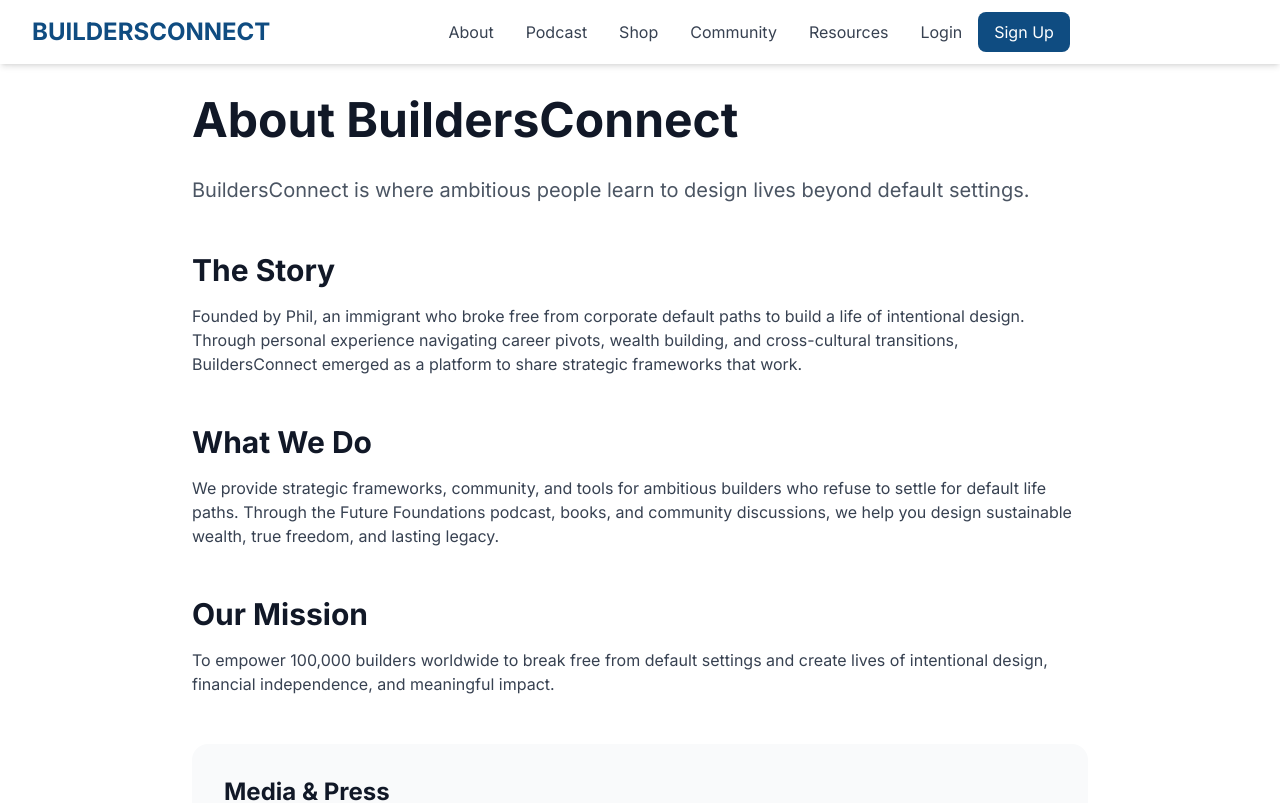
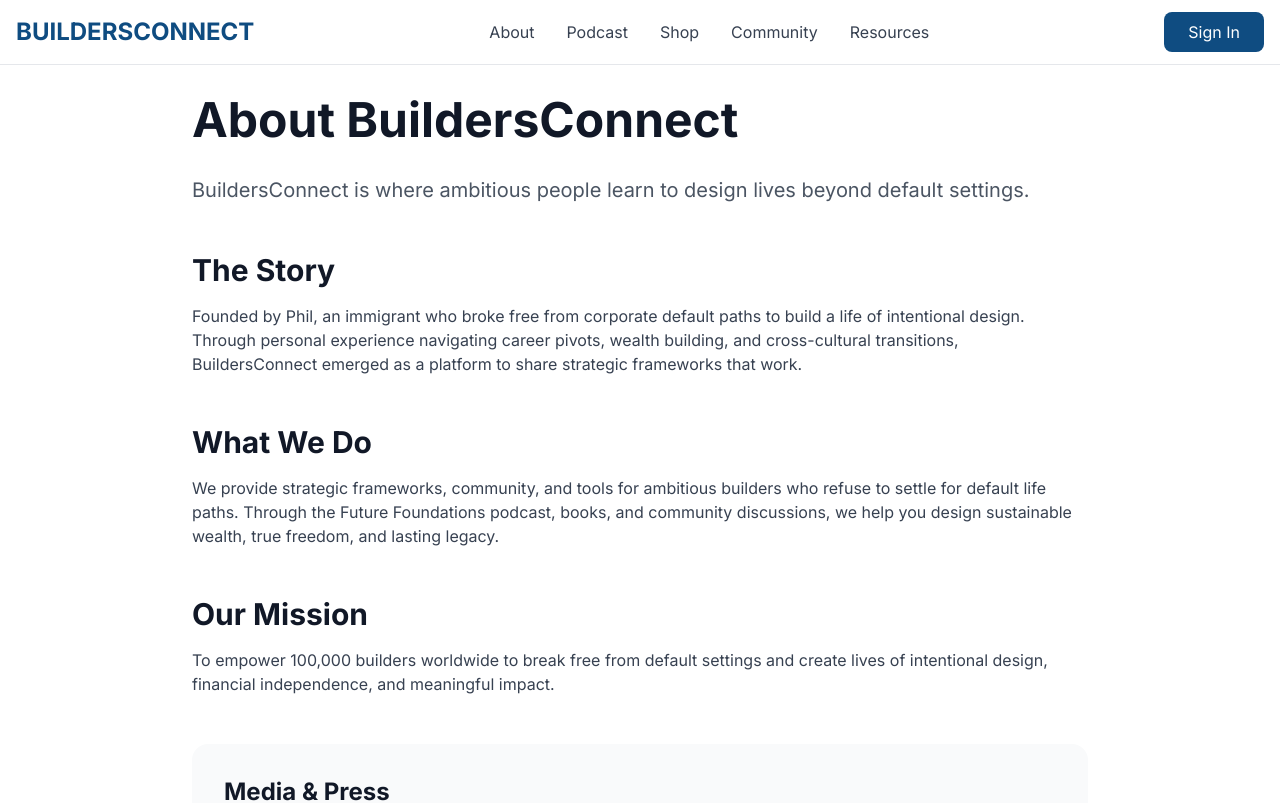
Before and after one commit to Phil-GCN/Builders-Connect1, a React (Vite) app: page /about in a window 1280 px wide. Shown: the top 803 px of the page. Built offline with nearby package versions, Linux system fonts and the light colour scheme; no server answers.

Commit message:
Update Navbar.tsx

```diff
--- a/src/components/Navbar.tsx
+++ b/src/components/Navbar.tsx
@@ -1,60 +1,54 @@
 import React, { useState } from 'react';
-import { Link, useNavigate } from 'react-router-dom';
+import { Link } from 'react-router-dom';
 import { Menu, X, User } from 'lucide-react';
 import { useAuth } from '../hooks/useAuth';
-import { signOut } from '../lib/supabase';
 
 export const Navbar: React.FC = () => {
   const [isOpen, setIsOpen] = useState(false);
-  const { user, profile } = useAuth();
-  const navigate = useNavigate();
-
-  const handleSignOut = async () => {
-    await signOut();
-    navigate('/');
-  };
+  const { user } = useAuth();
 
   return (
-    <nav className="bg-white shadow-md fixed w-full top-0 z-50">
-      <div className="max-w-7xl mx-auto px-4 sm:px-6 lg:px-8">
-        <div className="flex justify-between items-center h-16">
+    <nav className="fixed top-0 left-0 right-0 bg-white border-b border-gray-200 z-50">
+      <div className="max-w-7xl mx-auto px-4">
+        <div className="flex items-center justify-between h-16">
           {/* Logo */}
-          <Link to="/" className="flex items-center">
-            <span className="text-2xl font-bold text-primary">BUILDERSCONNECT</span>
+          <Link to="/" className="text-2xl font-bold text-primary">
+            BUILDERSCONNECT
           </Link>
 
-          {/* Desktop Navigation */}
-          <div className="hidden md:flex items-center justify-center space-x-8 flex-1">
+          {/* Desktop Navigation - Centered */}
+          <div className="hidden md:flex items-center justify-center flex-1 mx-8">
+            <div className="flex items-center space-x-8">
               <Link to="/about" className="text-gray-700 hover:text-primary transition-colors">About</Link>
               <Link to="/podcast" className="text-gray-700 hover:text-primary transition-colors">Podcast</Link>
               <Link to="/shop" className="text-gray-700 hover:text-primary transition-colors">Shop</Link>
               <Link to="/community" className="text-gray-700 hover:text-primary transition-colors">Community</Link>
               <Link to="/resources" className="text-gray-700 hover:text-primary transition-colors">Resources</Link>
+            </div>
+          </div>
 
+          {/* Auth Buttons - Single Combined Button */}
+          <div className="hidden md:flex items-center gap-4">
             {user ? (
-              <div className="flex items-center space-x-4">
-                <Link to="/portal" className="flex items-center space-x-2 text-gray-700 hover:text-primary">
-                  <User className="w-5 h-5" />
-                  <span>{profile?.name || 'Portal'}</span>
+              <Link to={user ? '/portal' : '/login'}>
+                <button className="flex items-center gap-2 px-4 py-2 bg-primary text-white rounded-lg hover:bg-primary/90 transition-colors">
+                  <User className="w-4 h-4" />
+                  <span>Portal</span>
+                </button>
               </Link>
-                <button onClick={handleSignOut} className="text-gray-700 hover:text-primary">
-                  Sign Out
+            ) : (
+              <Link to="/login">
+                <button className="px-6 py-2 bg-primary text-white rounded-lg hover:bg-primary/90 transition-colors">
+                  Sign In
                 </button>
-              </div>
-            ) : (
-              <div className="flex items-center space-x-4">
-                <Link to="/login" className="text-gray-700 hover:text-primary">Login</Link>
-                <Link to="/signup" className="bg-primary text-white px-4 py-2 rounded-lg hover:bg-primary/90">
-                  Sign Up
               </Link>
-              </div>
             )}
           </div>
 
           {/* Mobile menu button */}
           <button
             onClick={() => setIsOpen(!isOpen)}
-            className="md:hidden text-gray-700"
+            className="md:hidden p-2 rounded-lg hover:bg-gray-100"
           >
             {isOpen ? <X className="w-6 h-6" /> : <Menu className="w-6 h-6" />}
           </button>
@@ -63,26 +57,17 @@ export const Navbar: React.FC = () => {
 
       {/* Mobile Navigation */}
       {isOpen && (
-        <div className="md:hidden bg-white border-t">
+        <div className="md:hidden border-t border-gray-200 bg-white">
           <div className="px-4 py-4 space-y-3">
-            <Link to="/about" className="block text-gray-700 hover:text-primary">About</Link>
-            <Link to="/podcast" className="block text-gray-700 hover:text-primary">Podcast</Link>
-            <Link to="/shop" className="block text-gray-700 hover:text-primary">Shop</Link>
-            <Link to="/community" className="block text-gray-700 hover:text-primary">Community</Link>
-            <Link to="/resources" className="block text-gray-700 hover:text-primary">Resources</Link>
-            <Link to="/work-with-us" className="block text-gray-700 hover:text-primary">Work With Us</Link>
+            <Link to="/about" className="block text-gray-700 hover:text-primary" onClick={() => setIsOpen(false)}>About</Link>
+            <Link to="/podcast" className="block text-gray-700 hover:text-primary" onClick={() => setIsOpen(false)}>Podcast</Link>
+            <Link to="/shop" className="block text-gray-700 hover:text-primary" onClick={() => setIsOpen(false)}>Shop</Link>
+            <Link to="/community" className="block text-gray-700 hover:text-primary" onClick={() => setIsOpen(false)}>Community</Link>
+            <Link to="/resources" className="block text-gray-700 hover:text-primary" onClick={() => setIsOpen(false)}>Resources</Link>
             {user ? (
-              <>
-                <Link to="/portal" className="block text-gray-700 hover:text-primary">Portal</Link>
-                <button onClick={handleSignOut} className="block w-full text-left text-gray-700 hover:text-primary">
-                  Sign Out
-                </button>
-              </>
+              <Link to="/portal" className="block text-gray-700 hover:text-primary" onClick={() => setIsOpen(false)}>Portal</Link>
             ) : (
-              <>
-                <Link to="/login" className="block text-gray-700 hover:text-primary">Login</Link>
-                <Link to="/signup" className="block text-gray-700 hover:text-primary">Sign Up</Link>
-              </>
+              <Link to="/login" className="block text-gray-700 hover:text-primary" onClick={() => setIsOpen(false)}>Sign In</Link>
             )}
           </div>
         </div>
```
Lines whose indentation alone changed are shown as unchanged.
